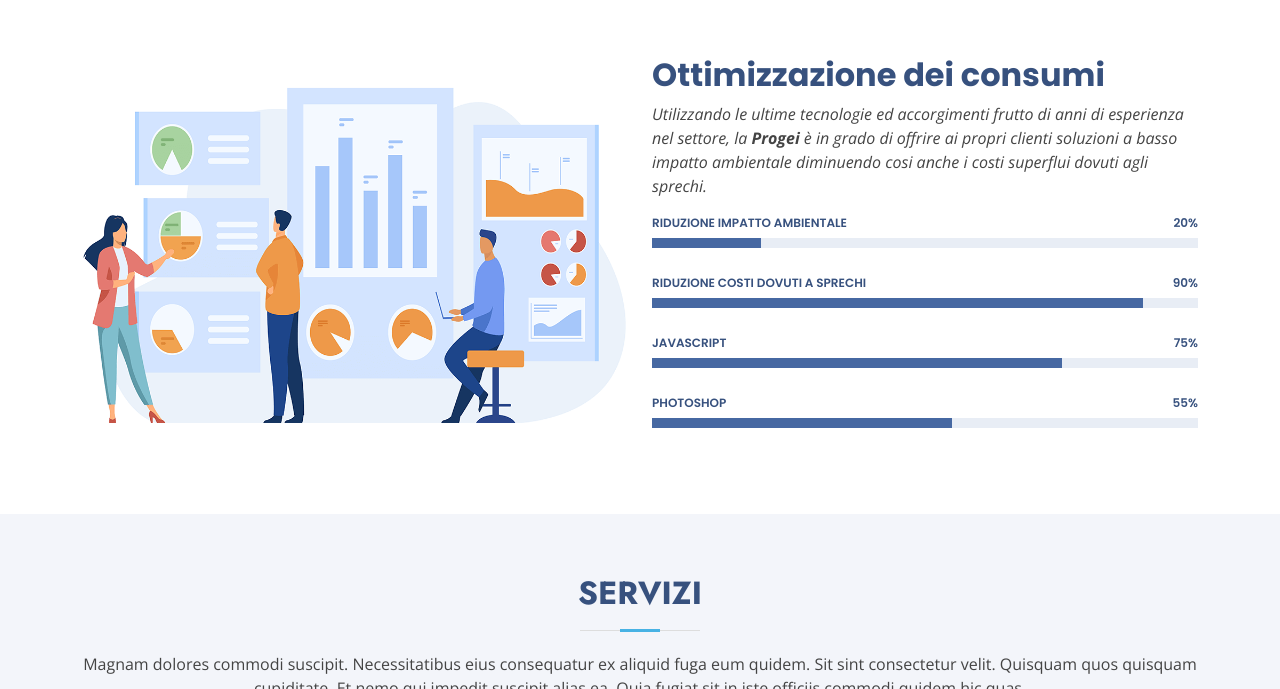
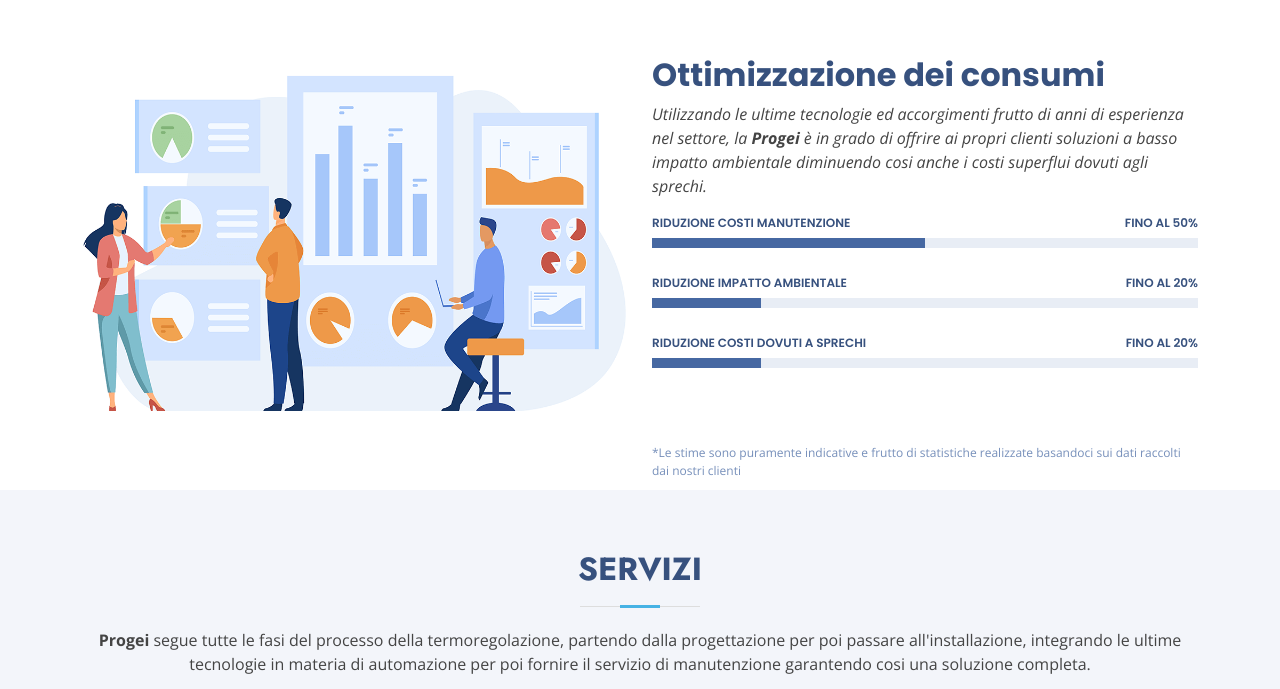
Before and after one commit to ValerioPinsone/progeiWebsite, a plain HTML site: page index.html in a window 1280 px wide. Shown: the part 2111-2800 px from the top of the page. Drawn offline with nearby package versions, Linux system fonts and the light colour scheme.

Commit message:
modifiche

```diff
--- a/assets/css/style.css
+++ b/assets/css/style.css
@@ -137,6 +137,12 @@ h1, h2, h3, h4, h5, h6 {
 /**
 * Desktop Navigation
 */
+.disclaimer-consumi{
+  font-size: 12px;
+  color: rgb(70 104 162 / 74%);
+  position: relative;
+  top:50px;
+}
 .navbar {
   padding: 0;
 }
--- a/index.html
+++ b/index.html
@@ -52,7 +52,7 @@
           <li><a class="nav-link scrollto" href="#about">Societá</a></li>
           <li><a class="nav-link scrollto" href="#services">Servizi</a></li>
           <li><a class="nav-link   scrollto" href="#portfolio">Gallery</a></li>
-          <li><a class="nav-link scrollto" href="#team">Team</a></li>
+          <!-- <li><a class="nav-link scrollto" href="#team">Team</a></li> -->
          <!--  <li class="dropdown"><a href="#"><span>Drop Down</span> <i class="bi bi-chevron-down"></i></a>
             <ul>
               <li><a href="#">Drop Down 1</a></li>
@@ -251,33 +251,35 @@
             <div class="skills-content">
 
               <div class="progress">
-                <span class="skill">Riduzione impatto ambientale <i class="val">20%</i></span>
+                <span class="skill">Riduzione costi manutenzione <i class="val">fino al 50%</i></span>
+                <div class="progress-bar-wrap">
+                  <div class="progress-bar" role="progressbar" aria-valuenow="50" aria-valuemin="0" aria-valuemax="50"></div>
+                </div>
+              </div>
+
+              <div class="progress">
+                <span class="skill">Riduzione impatto ambientale <i class="val">fino al 20%</i></span>
                 <div class="progress-bar-wrap">
                   <div class="progress-bar" role="progressbar" aria-valuenow="20" aria-valuemin="0" aria-valuemax="20"></div>
                 </div>
               </div>
 
               <div class="progress">
-                <span class="skill">Riduzione costi dovuti a sprechi <i class="val">90%</i></span>
+                <span class="skill">Riduzione costi dovuti a sprechi <i class="val">fino al 20%</i></span>
                 <div class="progress-bar-wrap">
-                  <div class="progress-bar" role="progressbar" aria-valuenow="90" aria-valuemin="0" aria-valuemax="100"></div>
+                  <div class="progress-bar" role="progressbar" aria-valuenow="20" aria-valuemin="0" aria-valuemax="20"></div>
                 </div>
               </div>
 
-              <div class="progress">
-                <span class="skill">JavaScript <i class="val">75%</i></span>
-                <div class="progress-bar-wrap">
-                  <div class="progress-bar" role="progressbar" aria-valuenow="75" aria-valuemin="0" aria-valuemax="100"></div>
-                </div>
-              </div>
 
-              <div class="progress">
+
+             <!--  <div class="progress">
                 <span class="skill">Photoshop <i class="val">55%</i></span>
                 <div class="progress-bar-wrap">
                   <div class="progress-bar" role="progressbar" aria-valuenow="55" aria-valuemin="0" aria-valuemax="100"></div>
                 </div>
-              </div>
-
+              </div> -->
+                <p class="disclaimer-consumi">*Le stime sono puramente indicative e frutto di statistiche realizzate basandoci sui dati raccolti dai nostri clienti</p>
             </div>
 
           </div>
@@ -292,7 +294,9 @@
 
         <div class="section-title">
           <h2>Servizi</h2>
-          <p>Magnam dolores commodi suscipit. Necessitatibus eius consequatur ex aliquid fuga eum quidem. Sit sint consectetur velit. Quisquam quos quisquam cupiditate. Et nemo qui impedit suscipit alias ea. Quia fugiat sit in iste officiis commodi quidem hic quas.</p>
+          <p><b>Progei</b> segue tutte le fasi del processo della termoregolazione,
+            partendo dalla progettazione per poi passare all'installazione, integrando le ultime tecnologie in materia di automazione per poi fornire
+          il servizio di manutenzione garantendo cosi una soluzione completa. <br><br>Ognuna delle seguenti fasi può essere richiesta singolarmente.</p>
         </div>
 
         <div class="row">
@@ -306,9 +310,17 @@
 
           <div class="col-xl-3 col-md-6 d-flex align-items-stretch mt-4 mt-md-0" data-aos="zoom-in" data-aos-delay="200">
             <div class="icon-box">
-              <div class="icon"><i class="bx bx-desktop"></i></div>
+              <div class="icon"><i class="bx bx-building"></i></div>
               <h4><a href="">Installazione</a></h4>
               <p>Duis aute irure dolor in reprehenderit in voluptate velit esse cillum dolore</p>
+            </div>
+          </div>
+
+          <div class="col-xl-3 col-md-6 d-flex align-items-stretch mt-4 mt-xl-0" data-aos="zoom-in" data-aos-delay="400">
+            <div class="icon-box">
+              <div class="icon"><i class="bx bx-desktop"></i></div>
+              <h4><a href="">Automazione</a></h4>
+              <p>At vero eos et accusamus et iusto odio dignissimos ducimus qui blanditiis</p>
             </div>
           </div>
 
@@ -317,14 +329,6 @@
               <div class="icon"><i class="bx bx-wrench"></i></div>
               <h4><a href="">Manutenzione</a></h4>
               <p>Excepteur sint occaecat cupidatat non proident, sunt in culpa qui officia</p>
-            </div>
-          </div>
-
-          <div class="col-xl-3 col-md-6 d-flex align-items-stretch mt-4 mt-xl-0" data-aos="zoom-in" data-aos-delay="400">
-            <div class="icon-box">
-              <div class="icon"><i class="bx bx-desktop"></i></div>
-              <h4><a href="">Automazione</a></h4>
-              <p>At vero eos et accusamus et iusto odio dignissimos ducimus qui blanditiis</p>
             </div>
           </div>
 
@@ -465,7 +469,7 @@
     </section><!-- End Portfolio Section -->
 
     <!-- ======= Team Section ======= -->
-    <section id="team" class="team section-bg">
+    <!-- <section id="team" class="team section-bg">
       <div class="container" data-aos="fade-up">
 
         <div class="section-title">
@@ -546,7 +550,7 @@
         </div>
 
       </div>
-    </section><!-- End Team Section -->
+    </section> --><!-- End Team Section -->
 
     <!-- ======= Pricing Section ======= -->
     <!-- <section id="pricing" class="pricing">
```
